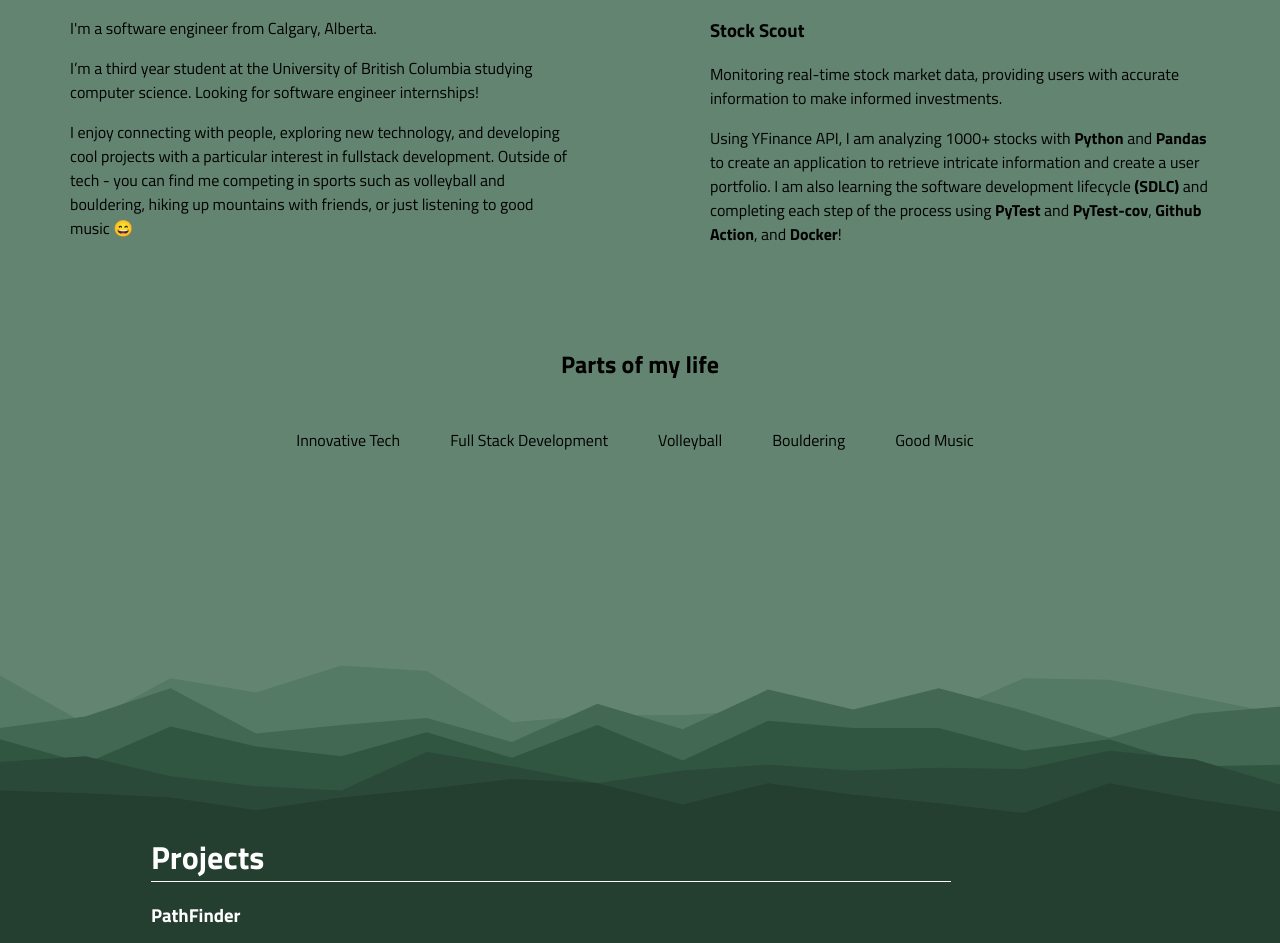
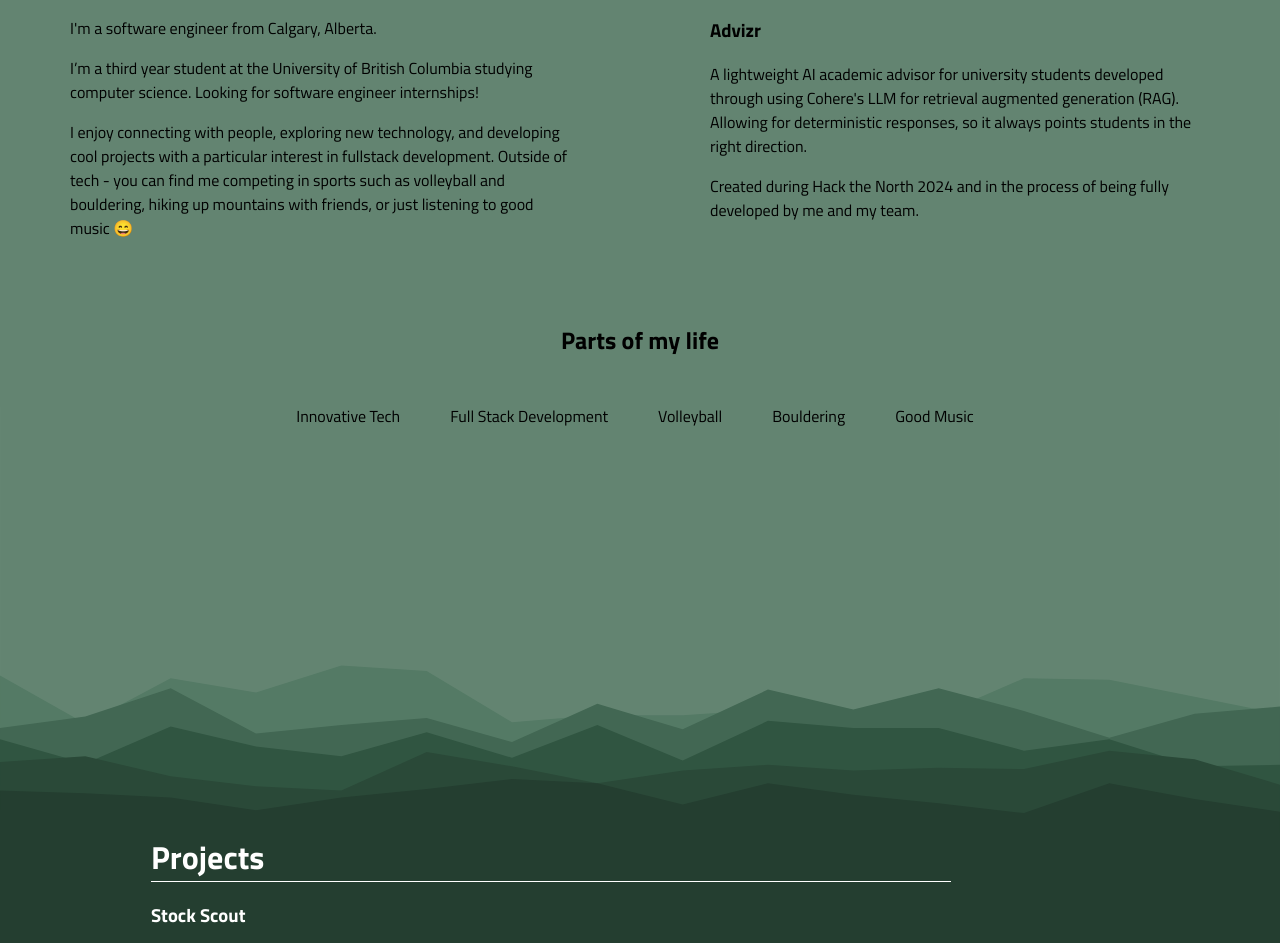
Before and after one commit to youngconnorr/PortfolioWebsite, a React (Vite) app: page / in a window 1280 px wide. Shown: the part 1060-2003 px from the top of the page. Built offline with nearby package versions, Linux system fonts and the light colour scheme.

Commit message:
updated projects

```diff
--- a/src/App.css
+++ b/src/App.css
@@ -136,7 +136,7 @@ section {
   margin-right: fit-content;
 }
 
-/* .pathfinder {
+/* .working-on-project {
   background-color: transparent;
   color: black;
   padding: 0px 10px !important;
@@ -146,18 +146,18 @@ section {
   border: 1px solid black;
 } */
 
-.pathfinder {
+.working-on-project {
   position: relative;
   color: black;
   text-decoration: none;
 }
 
-.pathfinder::after {
+.working-on-project::after {
   content: "";
   position: absolute;
   left: 0;
   bottom: 0;
-  width: 330px !important;
+  width: 180px !important;
   height: 2px;
   background-color: black;
   transform: scaleX(0);
@@ -165,11 +165,11 @@ section {
   transition: transform 0.3s ease;
 }
 
-.pathfinder:hover {
+.working-on-project:hover {
   cursor: pointer;
 }
 
-.pathfinder:hover::after {
+.working-on-project:hover::after {
   transform: scaleX(0.3) !important;
 }
 
@@ -354,6 +354,10 @@ section {
   display: grid;
   justify-content: center;
 }
+
+/* .full-stack-intersted:hover {
+
+} */
 
 .img-hidden {
   opacity: 0;
--- a/src/App.tsx
+++ b/src/App.tsx
@@ -1,3 +1,13 @@
+/*
+
+Application updates needed:
+- Make a toggle showing experience and projects
+- Make a panel show up when you hover over the interest buttons
+- Fix phone responsiveness
+- Make a go to the top button
+
+*/
+
 import "./App.css";
 import { useEffect } from "react";
 import { projects } from "./tools/Projects";
@@ -5,6 +15,8 @@ import PFP from "./tools/DSCF2156.jpeg";
 import PDF from "./tools/public_resume.pdf";
 
 function App() {
+  // const [showExperience, setShowExperience] = useState<boolean>(true);
+
   useEffect(() => {
     const observer = new IntersectionObserver((entries) => {
       entries.forEach((entry) => {
@@ -102,24 +114,22 @@ function App() {
             <h2>I'm currently working on</h2>
             <section className="text-section2">
               <a
-                className="pathfinder"
-                href="https://github.com/youngconnorr/python-stock-analyzer/"
+                className="working-on-project"
+                href="https://devpost.com/software/advizr"
                 target="_blank"
                 rel="noopener noreferrer"
               >
-                <h3>Stock Scout</h3>
+                <h3>Advizr</h3>
               </a>
               <p className="hidden">
-                Monitoring real-time stock market data, providing users with
-                accurate information to make informed investments.
+                A lightweight AI academic advisor for university students
+                developed through using Cohere's LLM for retrieval augmented
+                generation (RAG). Allowing for deterministic responses, so it
+                always points students in the right direction.
               </p>
               <p className="hidden">
-                Using YFinance API, I am analyzing 1000+ stocks with{" "}
-                <b>Python</b> and <b> Pandas</b> to create an application to
-                retrieve intricate information and create a user portfolio. I am
-                also learning the software development lifecycle <b>(SDLC)</b>{" "}
-                and completing each step of the process using <b>PyTest</b> and{" "}
-                <b>PyTest-cov</b>, <b>Github Action</b>, and <b>Docker</b>!
+                Created during Hack the North 2024 and in the process of being
+                fully developed by me and my team.
               </p>
             </section>
           </section>
@@ -140,6 +150,11 @@ function App() {
         </div>
       </section>
       <div className="spacer layer2"></div>
+
+      {/* <button onClick={() => setShowExperience(!showExperience)}>
+        Projects
+      </button>
+      <button>Experience</button> */}
 
       <section className="dark-green font-white ">
         <div className="projects-section">
@@ -216,15 +231,6 @@ function App() {
                             />
                           ) : null}
                         </div>
-                        {/* <a
-                      href={project.link}
-                      target="_blank"
-                      rel="noopener noreferrer"
-                      >
-                      <b>Check out project</b>
-                    </a> */}
-
-                        {/*  */}
                       </div>
                     </section>
                     {project.id + projects.length - 1 ===
--- a/src/tools/Projects.tsx
+++ b/src/tools/Projects.tsx
@@ -1,6 +1,7 @@
 import mindfit from "./mindfit.png";
 import liftify from "./liftify.png";
 import photoWebsite from "./photoWebsite.png";
+import stockAnalyzer from "./stock_analyzer_photo.png";
 // import valentineDays from "./valentinesDay.png";
 
 export interface Project {
@@ -38,7 +39,7 @@ export const projects: Project[] = [
     id: 3,
     name: "MindFit",
     description:
-      "Programmed an interactive React app with omnichannel features to integrate personalized exercise and meditation into students’ schedules. Led a team of new developers, mentoring them in React and using Firebase for user preferences, login streaks, and authentication. Achieved an honorable mention at the YouCode 2024 Hackathon, competing against 200 participants.",
+      "Programmed an interactive React app with omnichannel features to integrate personalized exercise and meditation into students’ schedules. Led a team of new developers, mentoring them in React and using Firebase for user preferences, login streaks, and authentication.Achieved an honorable mention at the YouCode 2024 Hackathon, competing against 200 participants.",
     img: mindfit,
     imgWidth: "35vw",
     imgHeight: "30vh",
@@ -54,4 +55,14 @@ export const projects: Project[] = [
     imgHeight: "30vh",
     link: "https://github.com/youngconnorr/PathFinder",
   },
+  {
+    id: 5,
+    name: "Stock Scout",
+    description:
+      "Designed an object-oriented Python app to monitor real-time stock market data, providing users with accurate information to make informed investment decisions. Built with python, pandas, and Yahoo Finance API, visualizing stock value through matplotlib. Focused on implementing CI/CD pipelines through GitHub Actions and Ubuntu and following a SDLC with pytest to streamline and automate the development and deployment processes. Achieved 100% code coverage in PyTest",
+    img: stockAnalyzer,
+    imgWidth: "35vw",
+    imgHeight: "30vh",
+    link: "https://github.com/youngconnorr/python-stock-analyzer",
+  },
 ];
```
Also changed, not shown: src/tools/stock_analyzer_photo.png (added).
